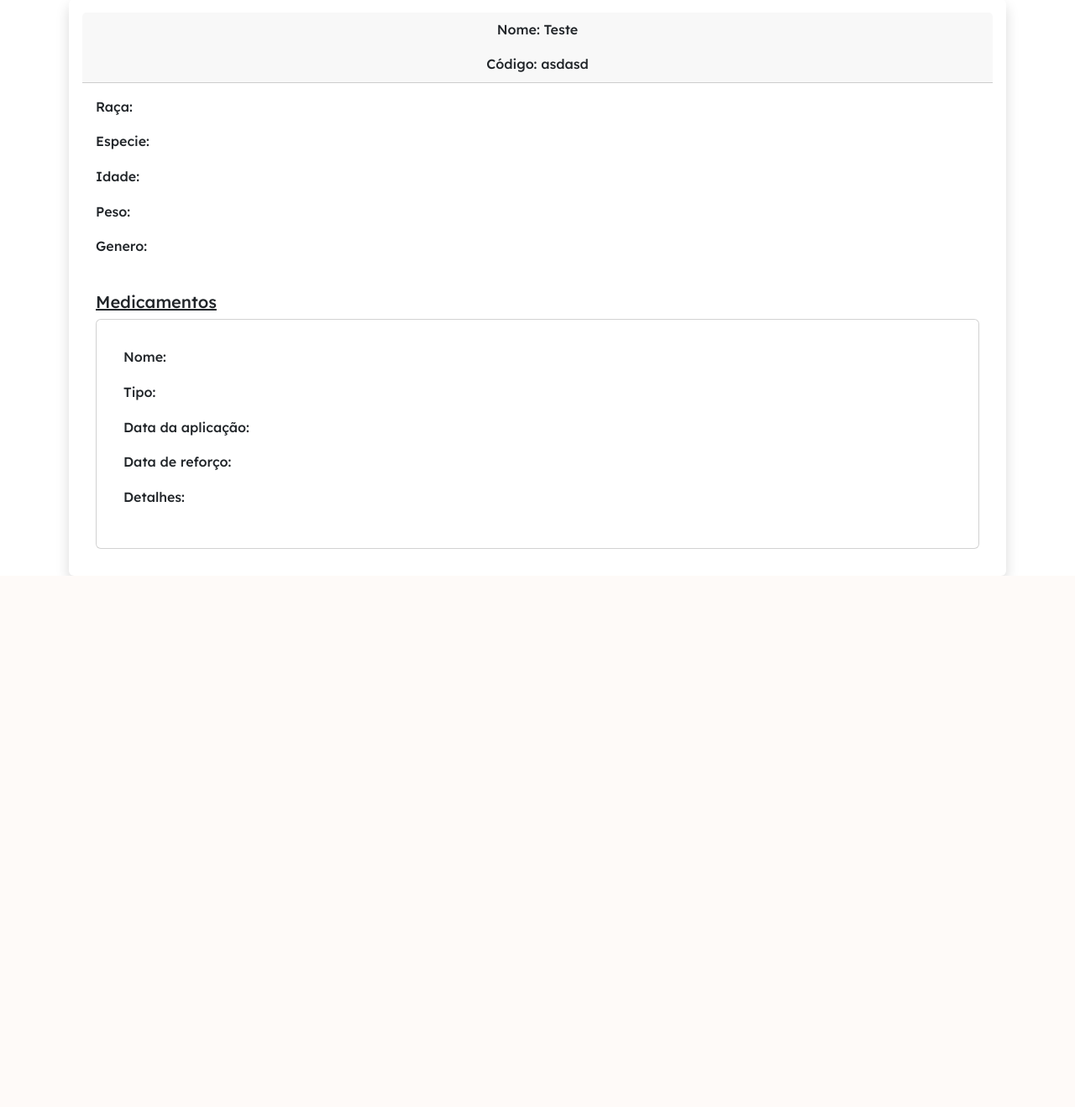
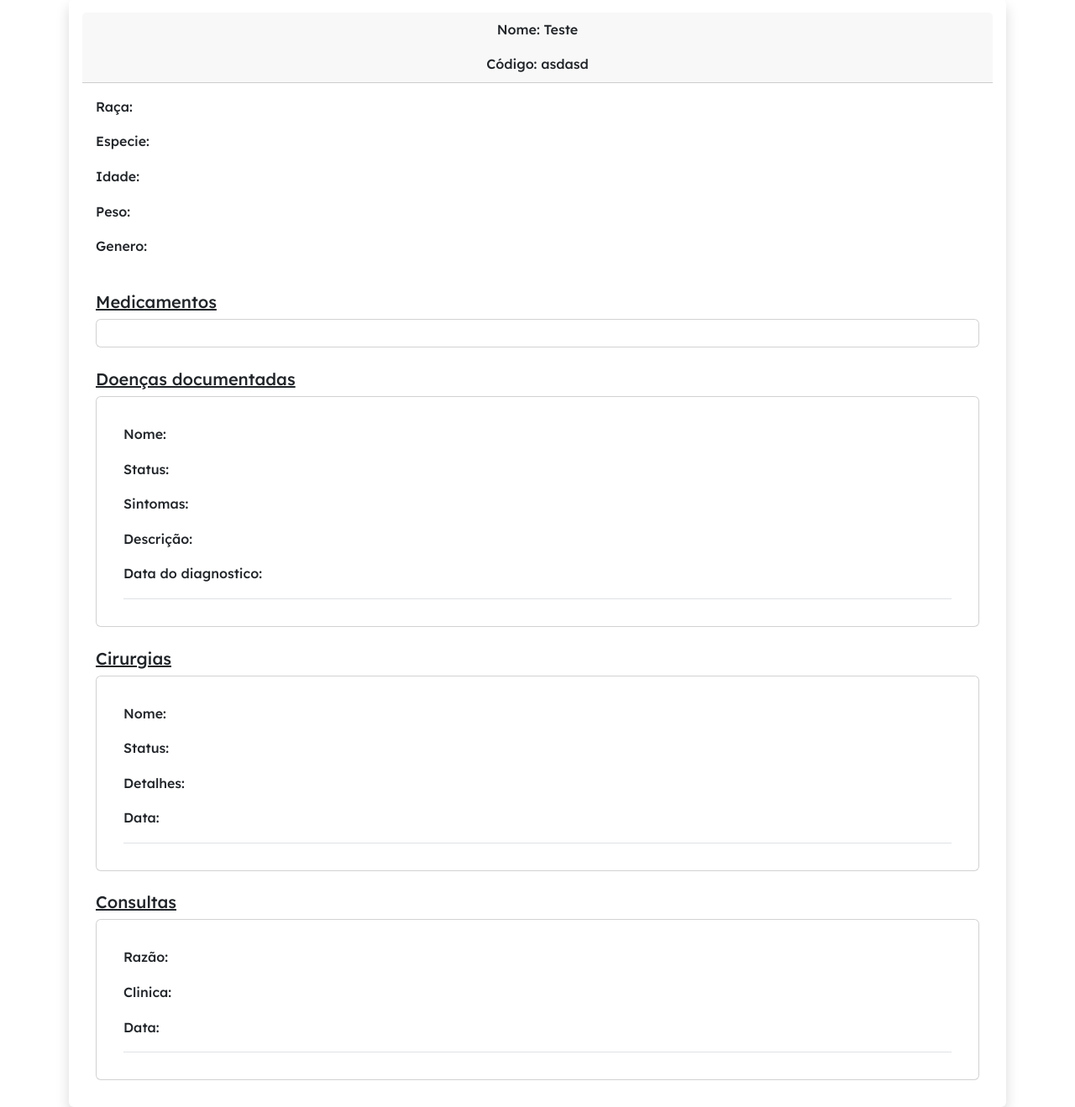
Before and after one commit to jorgecalheiros/PROJETO_PETCARE, a Django app: template backend/petcare/templates/pages/pet_details.html in a window 1280 px wide. Shown: the part 158-1477 px from the top of the page at 84% size. Before the commit the page ends 844 px from the top, so only its background shows below. Run offline with Django 5.2, Linux system fonts and the light colour scheme; the template is opened without the code that fills it, so the values that code supplies are empty; some libraries are stand-ins or nearby versions.

Commit message:
historico medico parte 2
historico medico parte 2

```diff
--- a/backend/petcare/static/js/pet-details.js
+++ b/backend/petcare/static/js/pet-details.js
@@ -10,6 +10,7 @@
 document.addEventListener("DOMContentLoaded", async function(){
     const buttonLogout = document.getElementById("logout");
     const headers = setAuthorizationTokenHeader();
+    const list_medicamento = $("#list-medicamentos").empty();
     const id = capturarUUID();
 
     const raca = document.getElementById("raca");
@@ -24,6 +25,8 @@
 
     await makeGetRequest(`${ROUTES_API.get_pets}/${id}`, headers, async(response) => {
         const data = await response.json();
+        const historico_medico = data.medical_history;
+        const medicines = historico_medico.medicines;
         nome.innerHTML = data.name;
         raca.innerHTML = data.race;
         especie.innerHTML = data.species;
@@ -31,6 +34,23 @@
         peso.innerHTML = `${data.weight} kg`;
         genero.innerHTML = data.gender.description;
         codigo.innerHTML = data.id;
+
+        appendOnMedicines(medicines);
+
     });
 
+    function appendOnMedicines(medicines){
+        appendData(medicines, "Sem medicamentos cadastrados.", list_medicamento, (medicine) => {
+            console.log(medicine);
+        });
+    }
+
+    function appendData(array, message, element , callback = (item) => {}){
+        if(array.length == 0) {
+            element.append(message);
+        }else{
+            array.forEach((item) => callback(item));
+        }
+    }
+
 });
--- a/backend/petcare/templates/pages/pet_details.html
+++ b/backend/petcare/templates/pages/pet_details.html
@@ -86,14 +86,64 @@
                 <br/>
                 <div>
                     <h5><u>Medicamentos</u></h5>
-                    <div id="list-medicamentos">
-                        <div class="card p-3">
+                    <div>
+                        <div class="card p-3" id="list-medicamentos">
                             <div class="card-body">
-                                <p>Nome: <strong id="nome-medicamento"></strong></p>
-                                <p>Tipo: <strong id="tipo"></strong></p>
-                                <p>Data da aplicação: <strong id="data-aplicacao"></strong></p>
-                                <p>Data de reforço: <strong id="data-reforco"></strong></p>
-                                <p>Detalhes: <strong id="detalhes"></strong></p>
+                                <div class="border-bottom">
+                                    <p>Nome: <strong id="nome-medicamento"></strong></p>
+                                    <p>Tipo: <strong id="tipo"></strong></p>
+                                    <p>Data da aplicação: <strong id="data-aplicacao"></strong></p>
+                                    <p>Data de reforço: <strong id="data-reforco"></strong></p>
+                                    <p>Detalhes: <strong id="detalhes"></strong></p>
+                                </div>
+                            </div>
+                        </div>
+                    </div>
+                </div>
+                <br/>
+                <div>
+                    <h5><u>Doenças documentadas</u></h5>
+                    <div>
+                        <div class="card p-3" id="list-doencas">
+                            <div class="card-body">
+                                <div class="border-bottom">
+                                    <p>Nome: <strong></strong></p>
+                                    <p>Status: <strong></strong></p>
+                                    <p>Sintomas: <strong></strong></p>
+                                    <p>Descrição: <strong></strong></p>
+                                    <p>Data do diagnostico: <strong></strong></p>
+                                </div>
+                            </div>
+                        </div>
+                    </div>
+                </div>
+                <br/>
+                <div>
+                    <h5><u>Cirurgias</u></h5>
+                    <div>
+                        <div class="card p-3" id="list-cirurgias">
+                            <div class="card-body">
+                                <div class="border-bottom">
+                                    <p>Nome: <strong></strong></p>
+                                    <p>Status: <strong></strong></p>
+                                    <p>Detalhes: <strong></strong></p>
+                                    <p>Data: <strong></strong></p>
+                                </div>
+                            </div>
+                        </div>
+                    </div>
+                </div>
+                <br/>
+                <div>
+                    <h5><u>Consultas</u></h5>
+                    <div>
+                        <div class="card p-3" id="list-consultas">
+                            <div class="card-body">
+                                <div class="border-bottom">
+                                    <p>Razão: <strong></strong></p>
+                                    <p>Clinica: <strong></strong></p>
+                                    <p>Data: <strong></strong></p>
+                                </div>
                             </div>
                         </div>
                     </div>
```
